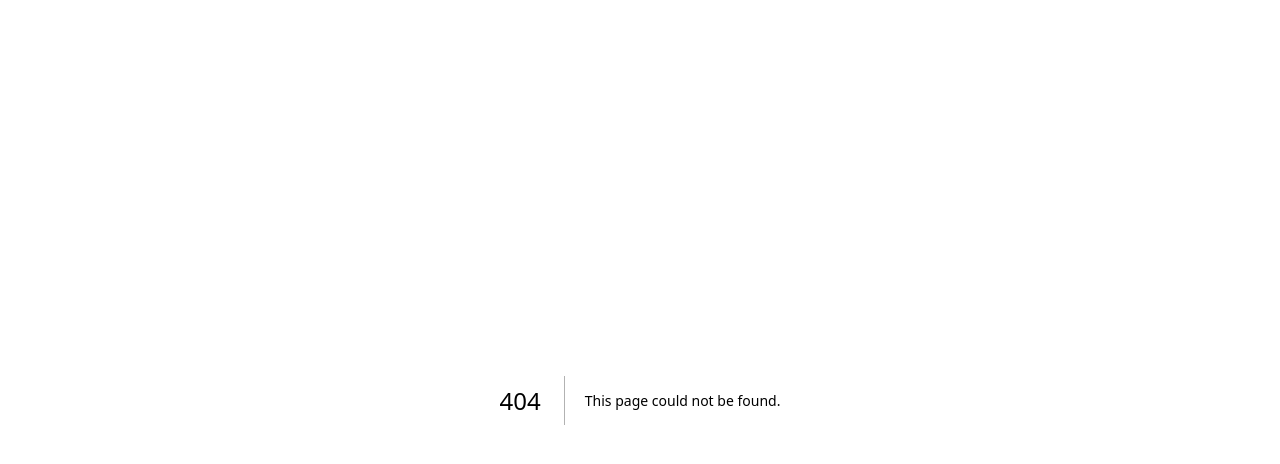
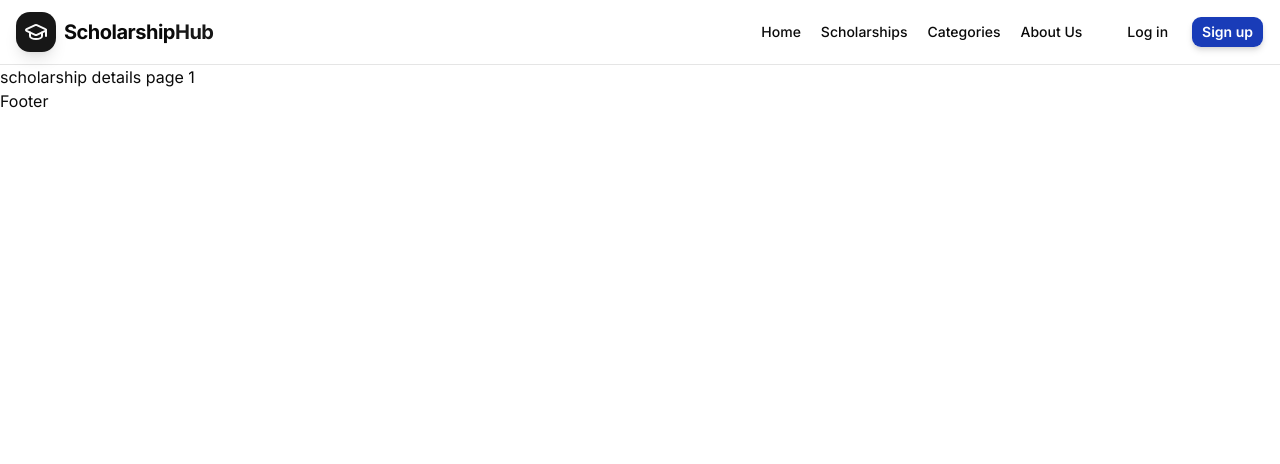
Before and after one commit to trmtanjil/scholarship-hub-frontend, a Next.js app: page /scholarships/1 in a window 1280 px wide. Before the commit this address had no page. Shown: the top 464 px of the page. Built offline with nearby package versions, Linux system fonts and the light colour scheme.

Commit message:
scholarship dynamic route add

```diff
--- /dev/null
+++ b/src/app/(commonRoute)/scholarships/[id]/page.tsx
@@ -0,0 +1,6 @@
+export default async function page({ params }: { params: { id: string } }) {
+    const { id } = await params;
+    return (
+        <div>scholarship details page {id}</div>
+    )
+}
--- /dev/null
+++ b/src/app/(commonRoute)/scholarships/page.tsx
@@ -0,0 +1,9 @@
+import React from 'react'
+
+function page() {
+    return (
+        <div>scholarships page</div>
+    )
+}
+
+export default page
```
